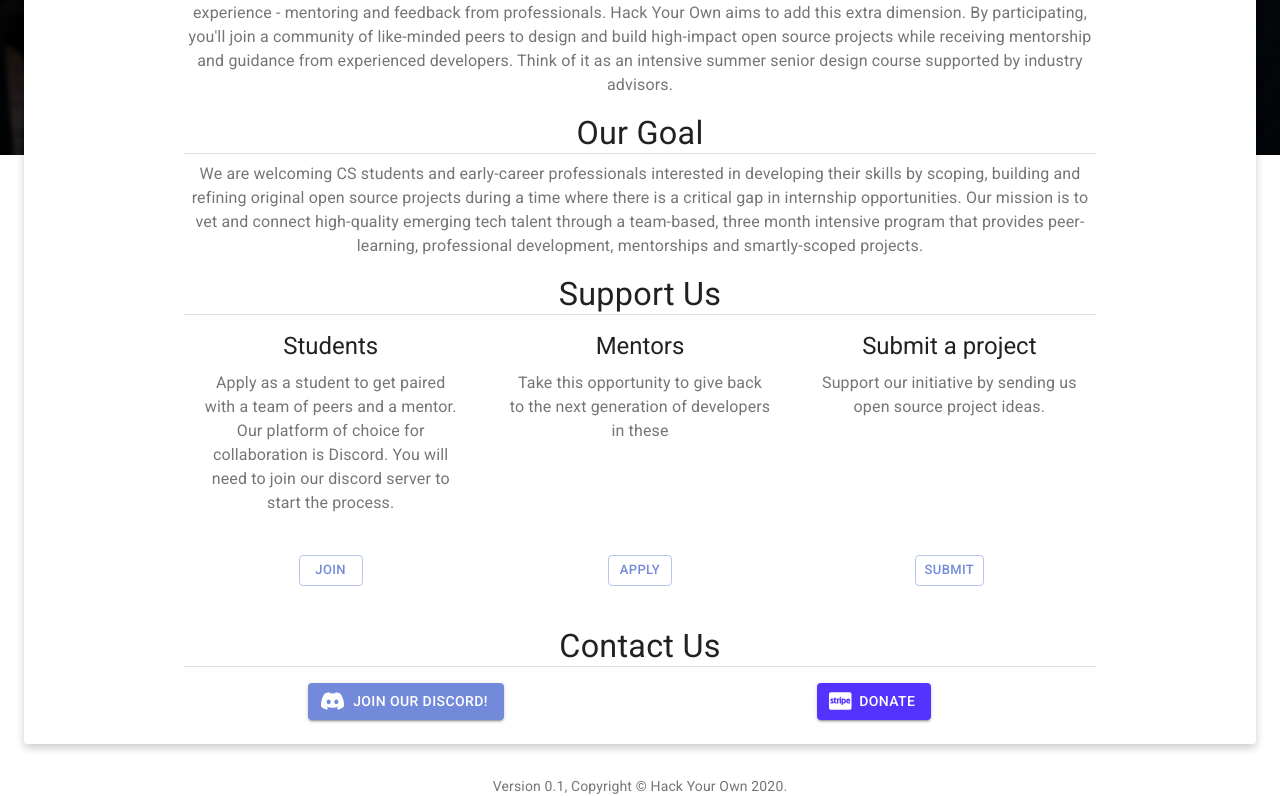
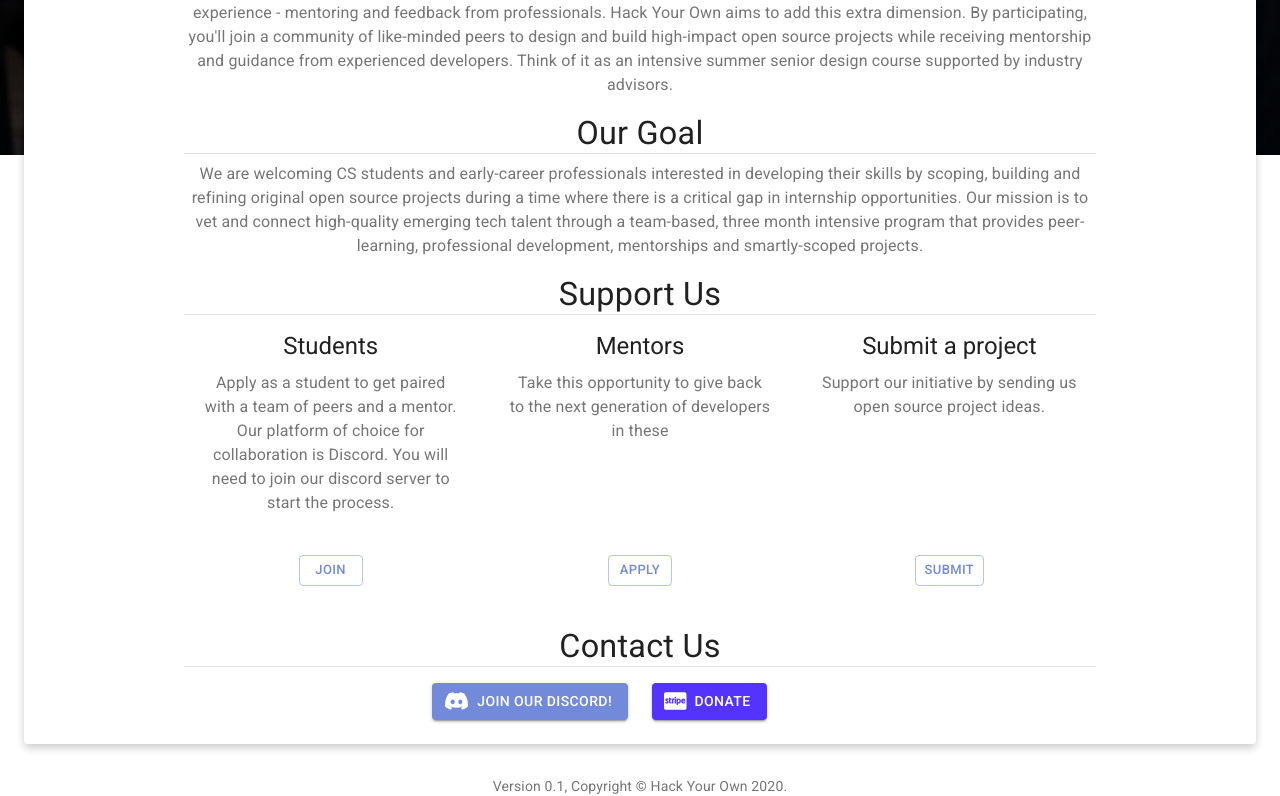
Before and after one commit to syntheticproduct/HackYourOwn, a Next.js app: page / in a window 1280 px wide. Shown: the part 445-1241 px from the top of the page. Built offline with nearby package versions, Linux system fonts and the light colour scheme.

Commit message:
left & right edit for buttons.

```diff
--- a/src/body.js
+++ b/src/body.js
@@ -15,6 +15,12 @@ const useStyles = makeStyles((theme) => ({
   },
   center: {
     textAlign: "center",
+  },
+  left: {
+    textAlign: "left",
+  },
+  right: {
+    textAlign: "right",
   },
   orange: {
     backgroundColor: "#5433FF",
@@ -83,7 +89,7 @@ export default function Body() {
         direction="row"
         className={classes.padding1}
       >
-        <Grid item xs={12} sm={6} className={classes.center}>
+        <Grid item xs={12} sm={6} className={classes.right}>
           <Button
             variant="contained"
             color="primary"
@@ -94,7 +100,7 @@ export default function Body() {
             Join our Discord!
           </Button>
         </Grid>
-        <Grid item xs={12} sm={6} className={classes.center}>
+        <Grid item xs={12} sm={6} className={classes.left}>
           <Button
             variant="contained"
             color="primary"
```
